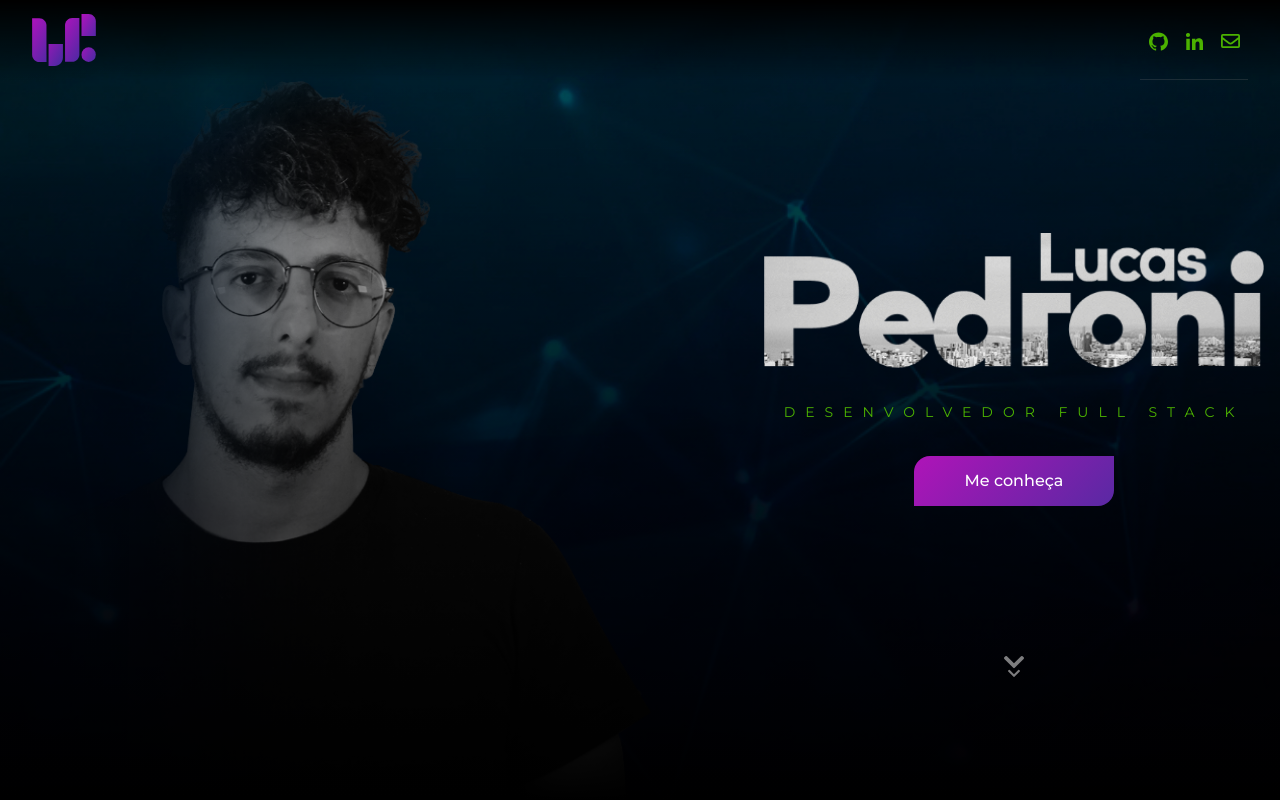
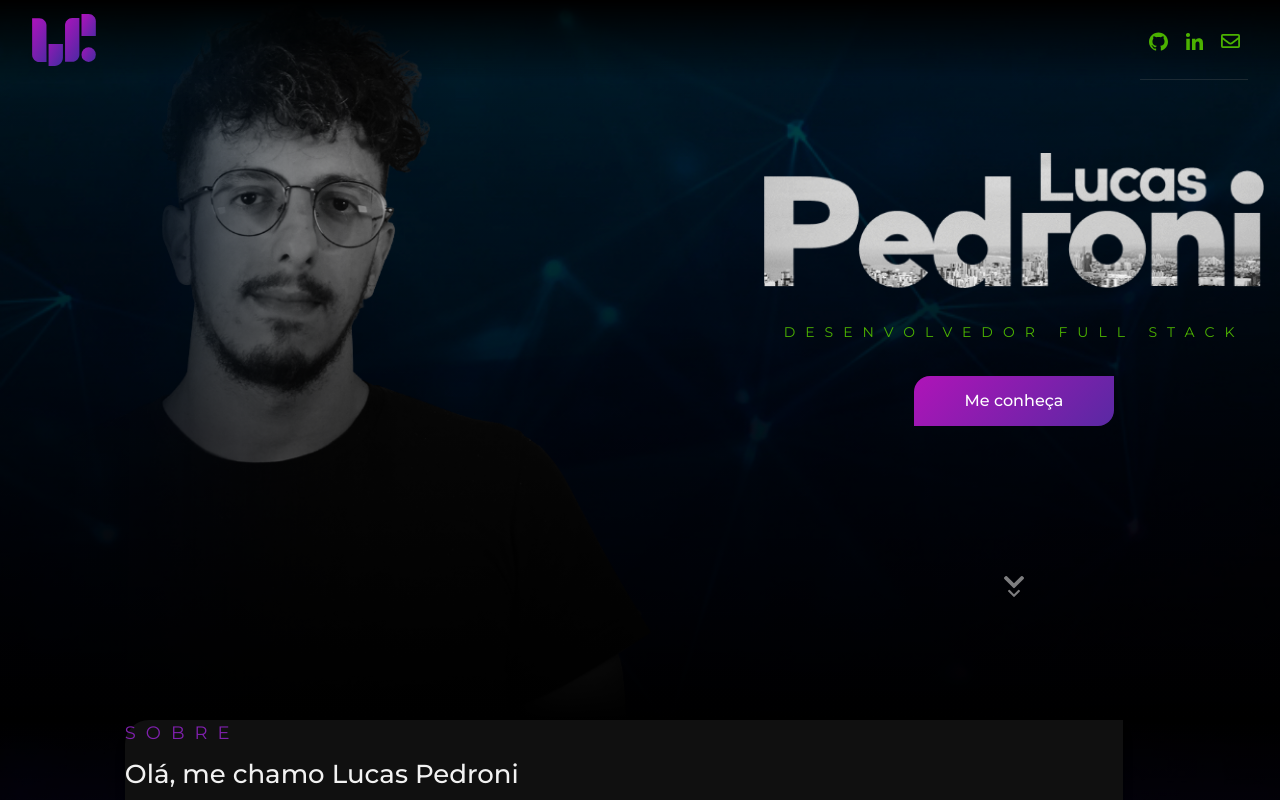
Before and after one commit to pedroni/pedroni, a Next.js app: page / in a window 1280 px wide. Shown: the top 800 px of the page. Built offline with nearby package versions, Linux system fonts and the light colour scheme.

Commit message:
tailwind 4

```diff
--- a/package.json
+++ b/package.json
@@ -14,17 +14,17 @@
     "swiper": "^11.0.3"
   },
   "devDependencies": {
+    "@tailwindcss/postcss": "^4.1.12",
     "@tailwindcss/typography": "^0.5.16",
     "@types/node": "20.8.9",
     "@types/react": "19.1.10",
     "@types/rellax": "^1.7.6",
-    "autoprefixer": "^10.4.16",
     "eslint": "^8.52.0",
     "eslint-config-next": "15.4.6",
     "eslint-plugin-unused-imports": "^3.0.0",
     "postcss": "^8.4.31",
     "sass": "^1.69.5",
-    "tailwindcss": "^3.3.5"
+    "tailwindcss": "^4.1.12"
   },
   "engines": {
     "node": "^18.18.2",
--- a/postcss.config.js
+++ b/postcss.config.js
@@ -1,6 +1,5 @@
 module.exports = {
   plugins: {
-    tailwindcss: {},
-    autoprefixer: {}
+    '@tailwindcss/postcss': {},
   }
 }
--- a/styles/global.scss
+++ b/styles/global.scss
@@ -1,6 +1,4 @@
-@tailwind base;
-@tailwind components;
-@tailwind utilities;
+@import "tailwindcss";
 
 :root {
   /** Colors */
```
Also changed, not shown: 1 other file (tests, documents, lock files or other folders).
